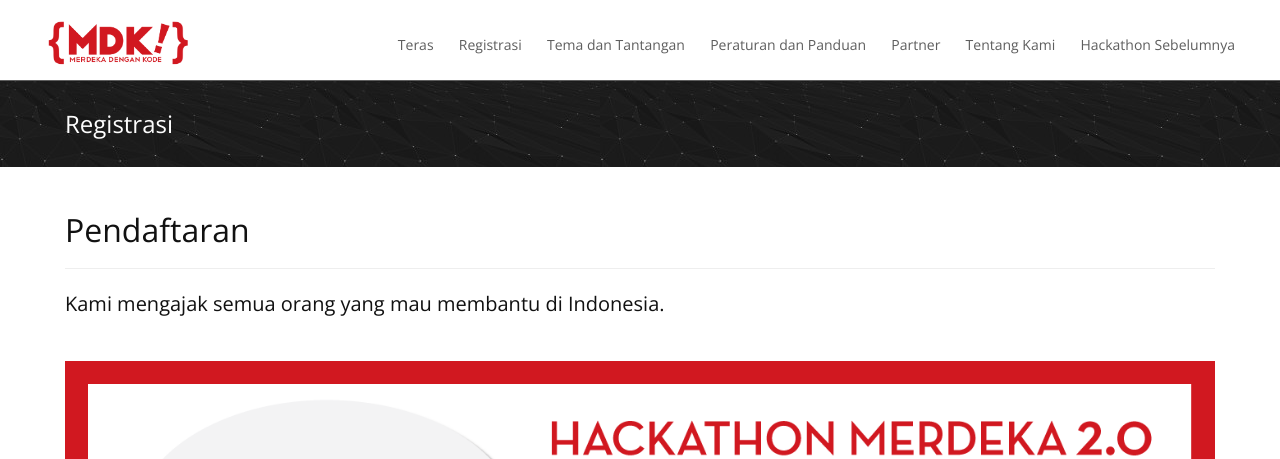
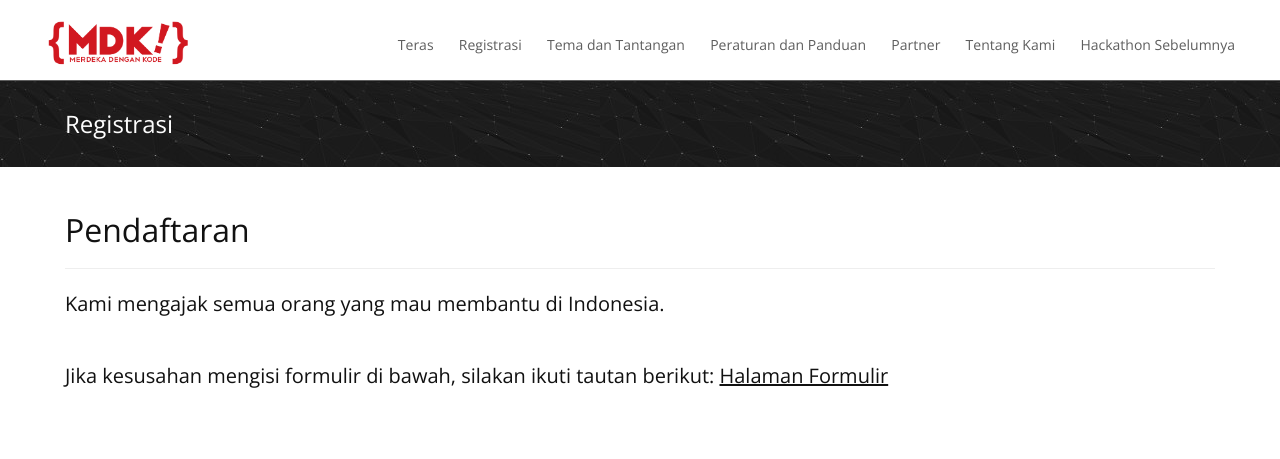
Before and after one commit to Code4Nation/hackathon, a Jekyll site: the page built from registrasi.md, in a window 1280 px wide. Shown: the top 459 px of the page. Built offline with Jekyll 4.4.1, drawn with Linux system fonts in a browser that asks for light colours; nearby versions of some CDN libraries; grey boxes are pictures that could not be loaded.

Commit message:
Update registrasi.md

```diff
--- a/registrasi.md
+++ b/registrasi.md
@@ -10,6 +10,4 @@
 
 Kami mengajak semua orang yang mau membantu di Indonesia.
 
-![]({{ site.baseurl }}/img/h2/info/peta.png)
-
 Jika kesusahan mengisi formulir di bawah, silakan ikuti tautan berikut: [Halaman Formulir](https://docs.google.com/forms/d/1hs5dCbxoLGHoc4cWQATr-5n72pRsDqp7GtAd8vOrQFE/viewform)
```
